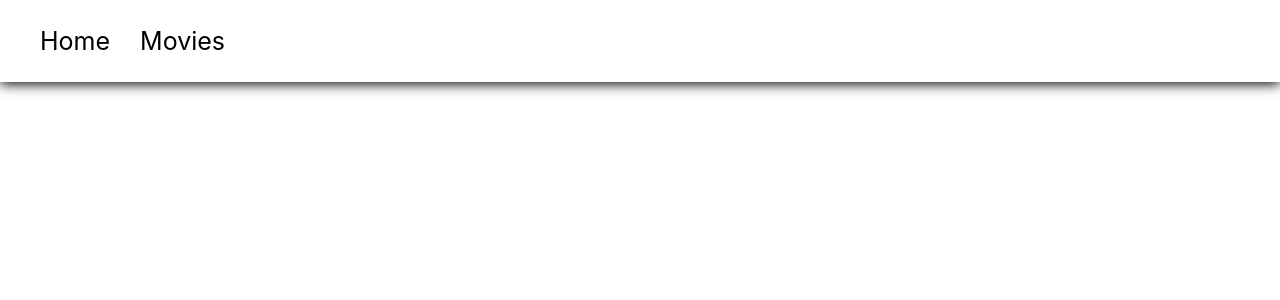
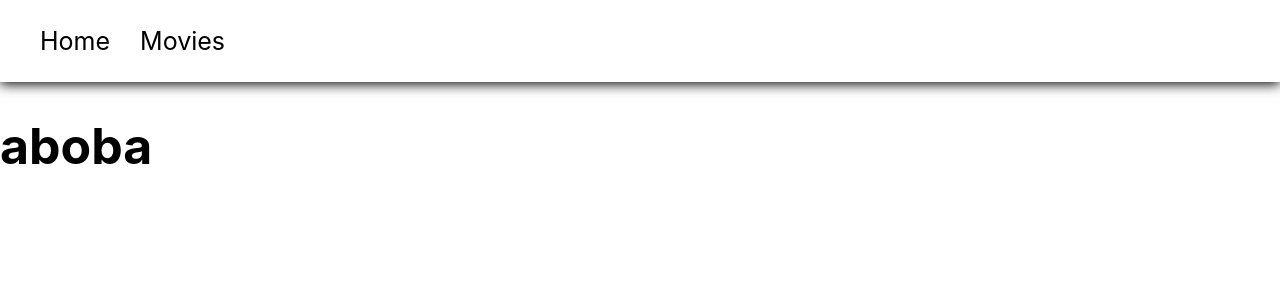
Before and after one commit to Karavang/goit-react-hw-05-movies, a React (Create React App) app: page / in a window 1280 px wide. Shown: the top 300 px of the page. Built offline with nearby package versions, Linux system fonts and the light colour scheme.

Commit message:
changes for structure

```diff
--- a/package.json
+++ b/package.json
@@ -1,8 +1,8 @@
 {
-  "name": "react-homework-template",
+  "name": "goit-react-hw-05-movies",
   "version": "0.1.0",
   "private": true,
-  "homepage": "https://goitacademy.github.io/react-homework-template/",
+  "homepage": "https://karavang.github.io/goit-react-hw-05-movies/",
   "dependencies": {
     "@testing-library/jest-dom": "^5.16.3",
     "@testing-library/react": "^12.1.4",
--- a/src/components/App.jsx
+++ b/src/components/App.jsx
@@ -1,4 +1,5 @@
 import { Route, Routes } from 'react-router-dom';
+import { Header } from './Header';
 
 import { Home } from './Home';
 import { Movies } from './Movies';
@@ -6,6 +7,7 @@
 export const App = () => {
   return (
     <>
+      <Header />
       <Routes>
         <Route path="/" element={<Home />} />
         <Route path="/movies" element={<Movies />} />
--- a/src/components/Home.jsx
+++ b/src/components/Home.jsx
@@ -1,6 +1,5 @@
 import React from 'react';
-import { Header } from './Header';
 
 export const Home = () => {
-  return <Header />;
+  return <h1>aboba</h1>;
 };
```
